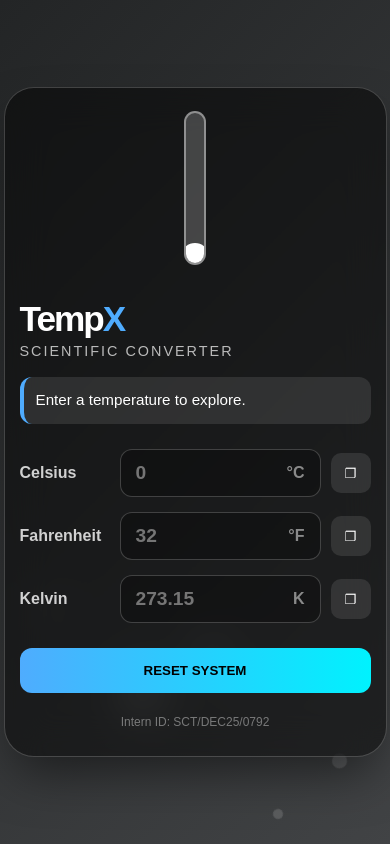
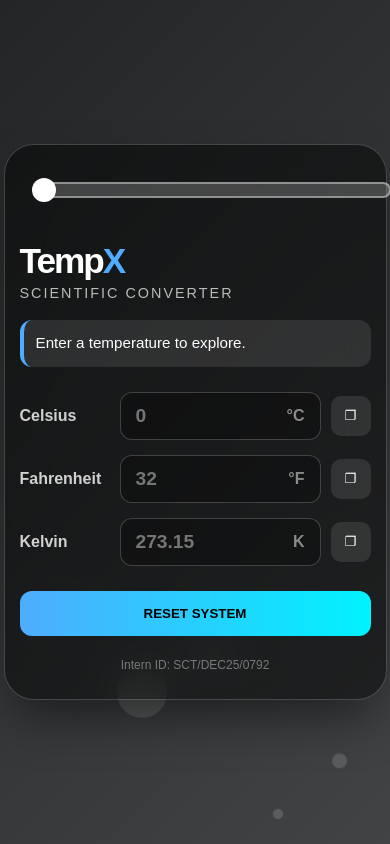
Before and after one commit to threesshad-cpu/SCT_SD_1, a React (Vite) app: page / in a window 390 px wide. Built offline with nearby package versions, Linux system fonts and the light colour scheme.

Commit message:
UI: Horizontal thermometer for mobile

```diff
--- a/src/TemperatureConverter.css
+++ b/src/TemperatureConverter.css
@@ -6,7 +6,7 @@
   display: flex; align-items: center; justify-content: center;
   font-family: 'Poppins', sans-serif;
   overflow: hidden;
-  transition: background 0.5s ease-out; /* Smooth transition between colors */
+  transition: background 0.5s ease-out;
 }
 
 /* PARTICLES */
@@ -41,7 +41,7 @@
   box-shadow: 0 25px 50px -12px rgba(0, 0, 0, 0.5);
 }
 
-/* LEFT SIDE: THERMOMETER */
+/* LEFT SIDE: THERMOMETER (Desktop Vertical) */
 .thermo-section {
   display: flex; align-items: center; justify-content: center;
   width: 60px;
@@ -50,9 +50,12 @@
   width: 20px; height: 350px;
   background: rgba(255,255,255,0.2);
   border-radius: 20px; border: 2px solid rgba(255,255,255,0.4);
-  position: relative; overflow: hidden;
+  position: relative;
+  /* Fix for Safari overflow */
+  z-index: 5;
 }
 .thermometer-glass::after {
+  /* The Bulb */
   content: ''; position: absolute; bottom: -10px; left: 50%;
   transform: translateX(-50%); width: 34px; height: 34px;
   background: #fff; border-radius: 50%;
@@ -60,8 +63,10 @@
 .thermometer-liquid {
   width: 100%; background: #fff;
   position: absolute; bottom: 0; left: 0;
-  transition: height 0.5s ease-out;
+  height: var(--fill); /* Desktop uses Height */
+  transition: height 0.5s ease-out, width 0.5s ease-out;
   box-shadow: 0 0 15px white;
+  border-radius: 0 0 10px 10px;
 }
 
 /* RIGHT SIDE: CONTENT */
@@ -114,49 +119,47 @@
 
 .id-tag { margin-top: 20px; font-size: 0.75rem; opacity: 0.4; text-align: center; }
 
-/* src/TemperatureConverter.css - Mobile Fix */
-
-/* ... (Keep all the code above the @media line exactly the same) ... */
-
-/* UPDATED MOBILE RESPONSIVENESS */
+/* 📱 MOBILE HORIZONTAL LAYOUT */
 @media (max-width: 600px) {
   .glass-dashboard {
-    flex-direction: column; /* Stack items */
+    flex-direction: column;
     padding: 25px 15px;
     gap: 20px;
   }
 
-  /* 1. Make the Thermometer container visible and tall */
+  /* 1. Horizontal Container */
   .thermo-section {
     width: 100%;
-    height: 150px; /* Fixed height for mobile */
-    margin-bottom: 10px;
-    display: flex;
-    justify-content: center; /* Center it */
+    height: 40px; /* Short height */
+    margin-bottom: 5px;
+    padding-left: 20px; /* Space for the bulb on left */
   }
 
-  /* 2. Keep the glass tube vertical */
+  /* 2. Horizontal Glass Tube */
   .thermometer-glass {
-    width: 18px;
-    height: 100%; /* Fill the 150px height */
-    /* bulb stays visible */
+    width: 100%;
+    height: 12px;
+    border-radius: 10px;
+    overflow: visible; /* Allow bulb to stick out */
   }
 
-  /* 3. Ensure the bulb stays at the bottom */
+  /* 3. The Bulb (Moves to Left) */
   .thermometer-glass::after {
-    display: block; /* Force it to show */
-    width: 28px;
-    height: 28px;
-    bottom: -8px;
+    width: 24px; height: 24px;
+    left: -10px; /* Stick out left */
+    top: 50%;
+    transform: translateY(-50%); /* Center vertically */
+    bottom: auto; /* Remove desktop style */
   }
 
-  /* 4. Ensure the liquid fills vertically */
+  /* 4. The Liquid (Fills Sideways) */
   .thermometer-liquid {
-    width: 100%;
-    /* The height is controlled by JS, so we don't touch it here */
+    width: var(--fill); /* Uses Width now! */
+    height: 100%;
+    left: 0; top: 0;
+    border-radius: 10px 0 0 10px;
   }
 
-  /* Adjust font sizes for small screens */
   .main-title { font-size: 2.2rem; }
   .input-box input { font-size: 1.2rem; }
 }
--- a/src/TemperatureConverter.jsx
+++ b/src/TemperatureConverter.jsx
@@ -10,60 +10,38 @@ const TemperatureConverter = () => {
   const [particleSpeed, setParticleSpeed] = useState(20);
   const [thermoHeight, setThermoHeight] = useState(0);
   const [copied, setCopied] = useState(null);
-
-  // NEW: Dynamic Background State
   const [bgColor, setBgColor] = useState('linear-gradient(135deg, #232526, #414345)');
 
   // 🎨 INFINITE COLOR LOGIC
   const getDynamicBackground = (c) => {
     const val = parseFloat(c);
-
-    // Default / Neutral (Dark Grey) if empty
     if (isNaN(val)) return 'linear-gradient(135deg, #232526, #414345)';
 
-    // Baseline: 20°C is "Neutral"
-    let hue = 0; // Red by default
-    let lightness = 50; // Standard brightness
+    let hue = 0;
+    let lightness = 50;
     let saturation = 80;
+    const diff = val - 20;
 
-    const diff = val - 20; // How far from neutral?
+    if (diff === 0) return 'linear-gradient(135deg, #bdc3c7, #2c3e50)';
 
-    if (diff === 0) {
-       // Exact Room Temp: Neutral Grey/White
-       return 'linear-gradient(135deg, #bdc3c7, #2c3e50)';
-    }
-    else if (diff < 0) {
-       // COLDER (Blue Spectrum)
-       // Hue 220 is Blue.
-       // As it gets colder (diff gets more negative), we darken the lightness.
-       // Lightness starts at 90 (White-ish) and drops to 10 (Black-ish)
-       hue = 220;
+    if (diff < 0) {
+       hue = 220; // Blue
+       lightness = Math.max(10, 90 - (Math.abs(diff) * 1.2));
+    } else {
+       hue = 0; // Red
        lightness = Math.max(10, 90 - (Math.abs(diff) * 1.2));
     }
-    else {
-       // HOTTER (Red Spectrum)
-       // Hue 0 is Red.
-       // As it gets hotter, lightness drops from 90 to 10.
-       hue = 0;
-       lightness = Math.max(10, 90 - (Math.abs(diff) * 1.2));
-    }
-
-    // Create a smooth gradient using the calculated HSL values
     return `linear-gradient(135deg, hsl(${hue}, ${saturation}%, ${lightness}%), hsl(${hue}, ${saturation}%, ${Math.max(0, lightness - 20)}%))`;
   };
 
   const updateSystem = (c) => {
     const val = parseFloat(c);
-
-    // Update Background Instantly
     setBgColor(getDynamicBackground(val));
 
-    // Thermometer Physics
     let height = ((val + 50) / 170) * 100;
     if (height < 5) height = 5; if (height > 100) height = 100;
     setThermoHeight(height);
 
-    // Particle Speed
     let speed = 20 - ((val + 100) / 50);
     if (speed < 0.5) speed = 0.5; if (speed > 40) speed = 40;
     setParticleSpeed(isNaN(val) ? 20 : speed);
@@ -74,7 +52,6 @@ const TemperatureConverter = () => {
       return;
     }
 
-    // Benchmarks
     if (val <= -273.15) setBenchmark('🌌 Absolute Zero: Atoms stop moving.');
     else if (val < -100) setBenchmark('🥶 Cold enough to freeze alcohol.');
     else if (val <= 0) setBenchmark('🧊 Freezing point of water.');
@@ -130,9 +107,7 @@ const TemperatureConverter = () => {
   };
 
   return (
-    // Apply dynamic background style directly here
     <div className="universe-container" style={{ background: bgColor }}>
-
       <div className="particles" style={{ '--speed': `${particleSpeed}s` }}>
         <span></span><span></span><span></span><span></span><span></span>
         <span></span><span></span><span></span><span></span><span></span>
@@ -141,7 +116,8 @@ const TemperatureConverter = () => {
       <div className="glass-dashboard">
         <div className="thermo-section">
            <div className="thermometer-glass">
-              <div className="thermometer-liquid" style={{ height: `${thermoHeight}%` }}></div>
+              {/* NOTE: We now use CSS Variable --fill instead of height directly */}
+              <div className="thermometer-liquid" style={{ '--fill': `${thermoHeight}%` }}></div>
            </div>
         </div>
 
```
